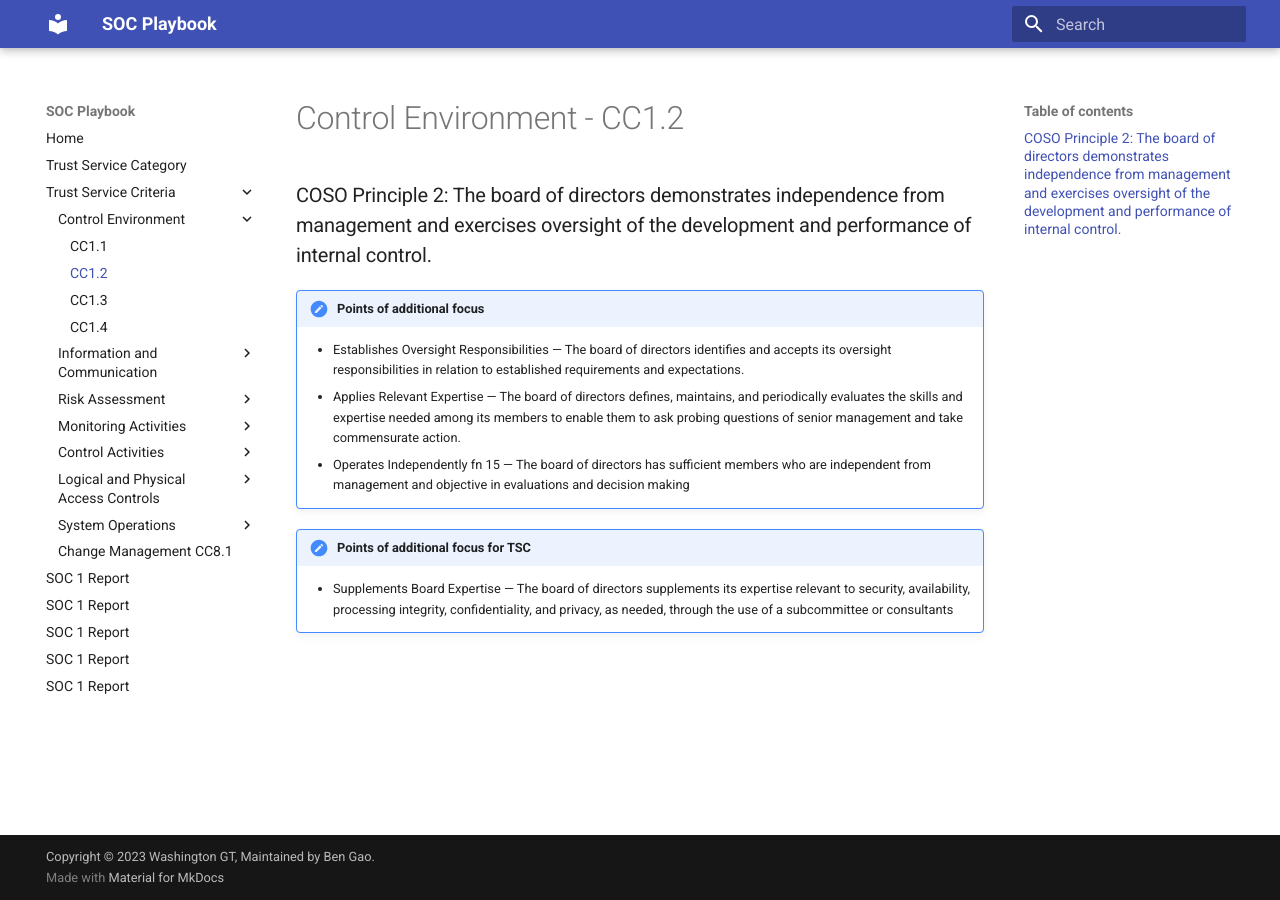
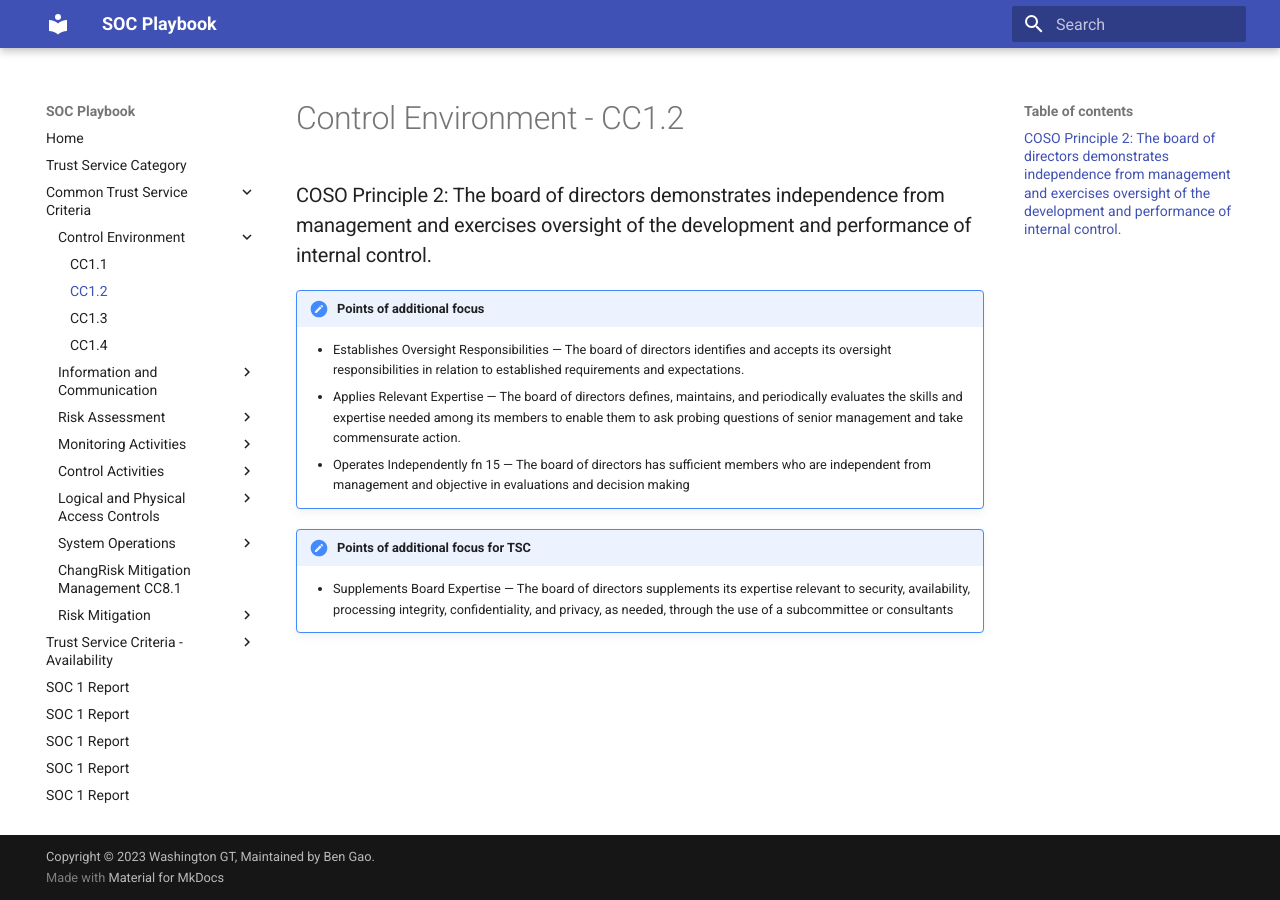
Before and after one commit to WashingtonGT/soc-playbook, an MkDocs documentation site: the page built from docs/tsc/cc1-2.md, in a window 1280 px wide. Built offline with MkDocs 1.6.1 and Material for MkDocs 9.7.7, drawn with Linux system fonts in a browser that asks for light colours.

Commit message:
Update mkdocs.yml

```diff
--- a/mkdocs.yml
+++ b/mkdocs.yml
@@ -2,7 +2,7 @@ site_name: SOC Playbook
 nav:
     - Home: index.md
     - Trust Service Category: TrustServicesCategories.md
-    - Trust Service Criteria:
+    - Common Trust Service Criteria:
         - Control Environment:
             - CC1.1: tsc/cc1-1.md
             - CC1.2: tsc/cc1-2.md
@@ -39,8 +39,14 @@ nav:
             - CC7.3: tsc/cc7-3.md
             - CC7.4: tsc/cc7-4.md
             - CC7.5: tsc/cc7-5.md
-        - Change Management CC8.1: tsc/cc8-1.md
-
+        - ChangRisk Mitigation Management CC8.1: tsc/cc8-1.md
+        - Risk Mitigation:
+            - CC9.1: tsc/cc9-1.md
+            - CC9.2: tsc/cc9-2.md
+    - Trust Service Criteria - Availability:
+        - A1.1: atsc/a1-1.md
+        - A1.2: atsc/a1-2.md
+        - A1.3: atsc/a1-3.md
 
     - SOC 1 Report: about.md
     - SOC 2 type 1 Report: about.md
```
